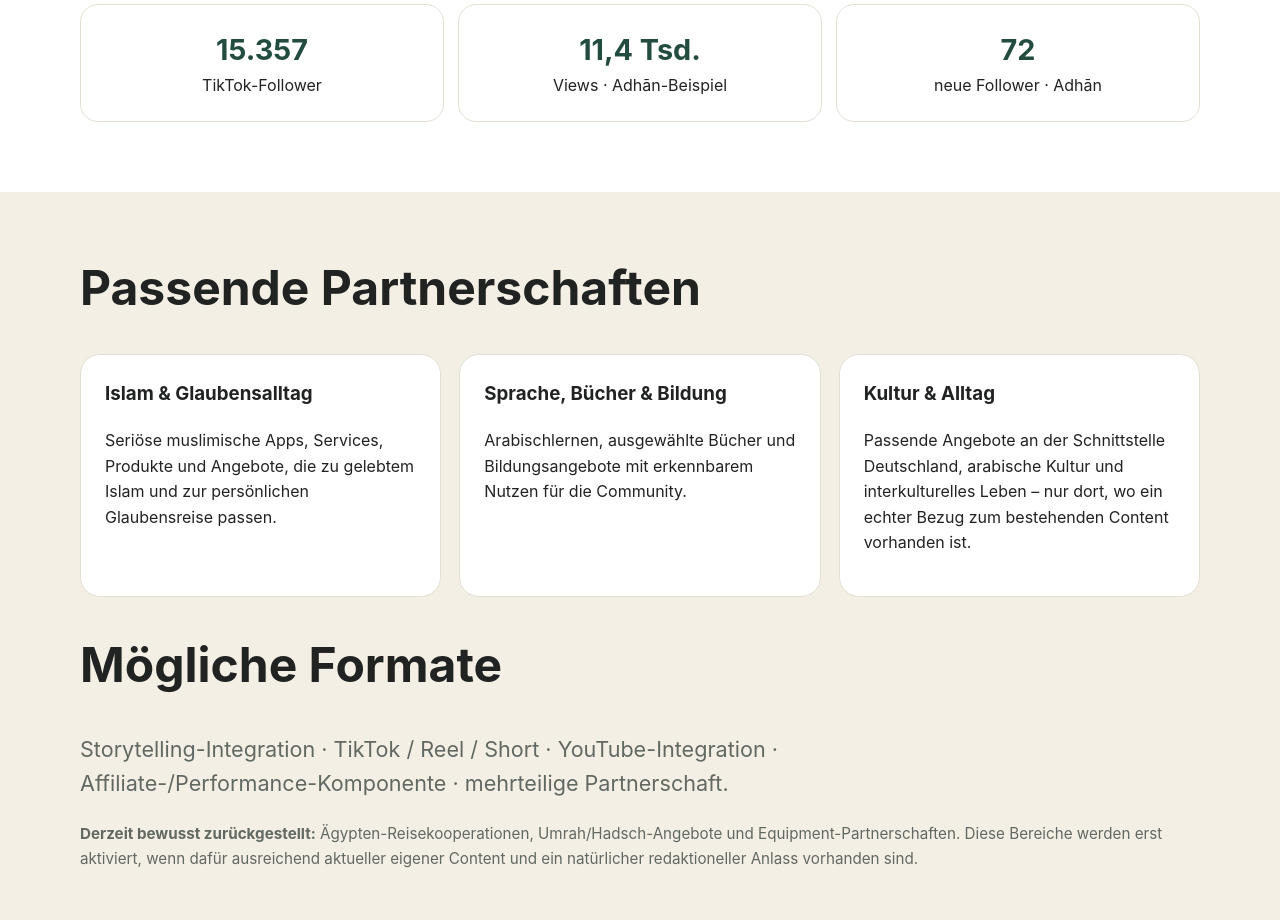
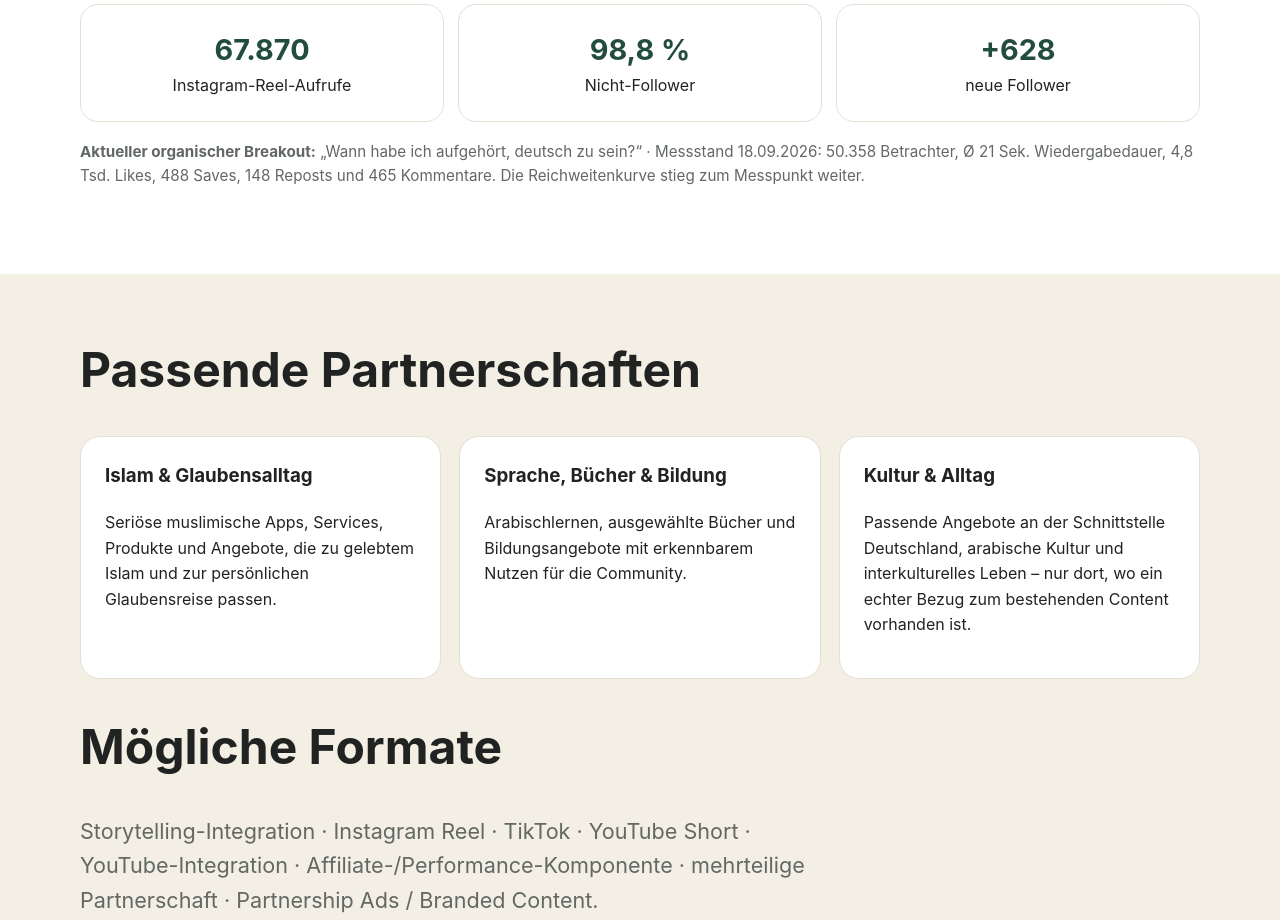
Before and after one commit to GoharAmin22/gohars-reise-website, a plain HTML site: page kooperation.html in a window 1280 px wide. Shown: the part 1008-1928 px from the top of the page. Drawn offline with Linux system fonts and the light colour scheme.

Commit message:
Website: Kooperationsseite mit Instagram Case und Media Kit v7

```diff
--- a/kooperation.html
+++ b/kooperation.html
@@ -1,7 +1,7 @@
 <!doctype html><html lang="de"><head><meta charset="utf-8"><meta name="viewport" content="width=device-width,initial-scale=1"><title>Kooperation – Gohars Reise</title><meta name="description" content="Kooperationen und Media Kit von Gohars Reise."><link rel="stylesheet" href="assets/style.css"></head><body>
 <nav class="nav"><div class="wrap"><a class="brand" href="/"><img src="assets/01_Gohars_Reise_Signet_Transparent_2000%20(1).png" alt="">Gohars Reise</a><div class="navlinks"><a href="/">Start</a><a href="#profil">Profil</a><a href="#formate">Formate</a><a class="lang" href="partners-en.html" lang="en" hreflang="en" aria-label="English version">EN</a></div></div></nav>
-<header class="hero"><div class="wrap"><div class="eyebrow">Partnerschaften</div><h1>Kooperation mit Gohars Reise</h1><p class="lead">Für Marken und Organisationen, die glaubwürdig zu einer deutschsprachigen Community rund um Islam im Alltag, Glauben, Lernen, Sprache und interkulturelle Begegnungen passen.</p><div class="buttons"><a class="btn" href="https://drive.google.com/file/d/1gnuh1SuidB5p_0wrSZrCYNF3473uhdYI/view?usp=drivesdk">Media Kit ansehen</a><a class="btn alt" href="https://linktr.ee/gohar.de">Kontakt & Kanäle</a></div></div></header>
-<section id="profil"><div class="wrap"><h2>Eine persönliche Geschichte mit klarer Community.</h2><p class="lead">Holger erzählt seine reale Lebens-, Lern- und Glaubensreise als deutscher Muslim. Kooperationen werden nur dort eingebunden, wo ein Angebot zu einer echten Geschichte, Erfahrung oder einem konkreten Nutzen für die Community passt.</p><div class="stats"><div class="stat"><strong>15.357</strong>TikTok-Follower</div><div class="stat"><strong>11,4 Tsd.</strong>Views · Adhān-Beispiel</div><div class="stat"><strong>72</strong>neue Follower · Adhān</div></div></div></section>
-<section class="soft" id="formate"><div class="wrap"><h2>Passende Partnerschaften</h2><div class="grid"><article class="card"><h3>Islam & Glaubensalltag</h3><p>Seriöse muslimische Apps, Services, Produkte und Angebote, die zu gelebtem Islam und zur persönlichen Glaubensreise passen.</p></article><article class="card"><h3>Sprache, Bücher & Bildung</h3><p>Arabischlernen, ausgewählte Bücher und Bildungsangebote mit erkennbarem Nutzen für die Community.</p></article><article class="card"><h3>Kultur & Alltag</h3><p>Passende Angebote an der Schnittstelle Deutschland, arabische Kultur und interkulturelles Leben – nur dort, wo ein echter Bezug zum bestehenden Content vorhanden ist.</p></article></div><h2 style="margin-top:42px">Mögliche Formate</h2><p class="lead">Storytelling-Integration · TikTok / Reel / Short · YouTube-Integration · Affiliate-/Performance-Komponente · mehrteilige Partnerschaft.</p><p class="project-note"><strong>Derzeit bewusst zurückgestellt:</strong> Ägypten-Reisekooperationen, Umrah/Hadsch-Angebote und Equipment-Partnerschaften. Diese Bereiche werden erst aktiviert, wenn dafür ausreichend aktueller eigener Content und ein natürlicher redaktioneller Anlass vorhanden sind.</p></div></section>
+<header class="hero"><div class="wrap"><div class="eyebrow">Partnerschaften</div><h1>Kooperation mit Gohars Reise</h1><p class="lead">Für Marken und Organisationen, die glaubwürdig zu einer deutschsprachigen Community rund um Islam im Alltag, Glauben, Lernen, Sprache und interkulturelle Begegnungen passen.</p><div class="buttons"><a class="btn" href="https://drive.google.com/file/d/1O1dCIC3uwfBGrjGUuVvaHr50ihHDH67x/view?usp=drivesdk">Media Kit ansehen</a><a class="btn alt" href="https://linktr.ee/gohar.de">Kontakt & Kanäle</a></div></div></header>
+<section id="profil"><div class="wrap"><h2>Eine persönliche Geschichte mit klarer Community.</h2><p class="lead">Holger erzählt seine reale Lebens-, Lern- und Glaubensreise als deutscher Muslim. Kooperationen werden nur dort eingebunden, wo ein Angebot zu einer echten Geschichte, Erfahrung oder einem konkreten Nutzen für die Community passt.</p><div class="stats"><div class="stat"><strong>67.870</strong>Instagram-Reel-Aufrufe</div><div class="stat"><strong>98,8 %</strong>Nicht-Follower</div><div class="stat"><strong>+628</strong>neue Follower</div></div><p class="project-note"><strong>Aktueller organischer Breakout:</strong> „Wann habe ich aufgehört, deutsch zu sein?“ · Messstand 18.09.2026: 50.358 Betrachter, Ø 21 Sek. Wiedergabedauer, 4,8 Tsd. Likes, 488 Saves, 148 Reposts und 465 Kommentare. Die Reichweitenkurve stieg zum Messpunkt weiter.</p></div></section>
+<section class="soft" id="formate"><div class="wrap"><h2>Passende Partnerschaften</h2><div class="grid"><article class="card"><h3>Islam & Glaubensalltag</h3><p>Seriöse muslimische Apps, Services, Produkte und Angebote, die zu gelebtem Islam und zur persönlichen Glaubensreise passen.</p></article><article class="card"><h3>Sprache, Bücher & Bildung</h3><p>Arabischlernen, ausgewählte Bücher und Bildungsangebote mit erkennbarem Nutzen für die Community.</p></article><article class="card"><h3>Kultur & Alltag</h3><p>Passende Angebote an der Schnittstelle Deutschland, arabische Kultur und interkulturelles Leben – nur dort, wo ein echter Bezug zum bestehenden Content vorhanden ist.</p></article></div><h2 style="margin-top:42px">Mögliche Formate</h2><p class="lead">Storytelling-Integration · Instagram Reel · TikTok · YouTube Short · YouTube-Integration · Affiliate-/Performance-Komponente · mehrteilige Partnerschaft · Partnership Ads / Branded Content.</p><p class="project-note"><strong>Derzeit bewusst zurückgestellt:</strong> Ägypten-Reisekooperationen, Umrah/Hadsch-Angebote und Equipment-Partnerschaften. Diese Bereiche werden erst aktiviert, wenn dafür ausreichend aktueller eigener Content und ein natürlicher redaktioneller Anlass vorhanden sind.</p></div></section>
 <section class="contact"><div class="wrap"><h2>Passt Ihre Marke zu dieser Reise?</h2><p>Das aktuelle Media Kit enthält Positionierung, belegte Performance-Beispiele und mögliche Kooperationsformen.</p><p><strong>Kooperationsanfragen:</strong> <a href="mailto:kooperation@gohars-reise.de">kooperation@gohars-reise.de</a><br><strong>Allgemeiner Kontakt:</strong> <a href="mailto:kontakt@gohars-reise.de">kontakt@gohars-reise.de</a></p><div class="buttons"><a class="btn alt" href="https://drive.google.com/file/d/1gnuh1SuidB5p_0wrSZrCYNF3473uhdYI/view?usp=drivesdk">Media Kit öffnen</a><a class="btn alt" href="https://linktr.ee/gohar.de">Kontakt & Kanäle</a></div><p style="margin-top:24px;font-size:.9rem">Werbung und Kooperationen werden transparent gekennzeichnet. Redaktionelle Unabhängigkeit bleibt erhalten.</p></div></section>
 <footer><div class="wrap footerline"><a href="/">← Startseite</a><span class="legal"><a href="impressum.html">Impressum</a><a href="datenschutz.html">Datenschutz</a></span><span>© 2026 Gohars Reise</span></div></footer></body></html>
```
